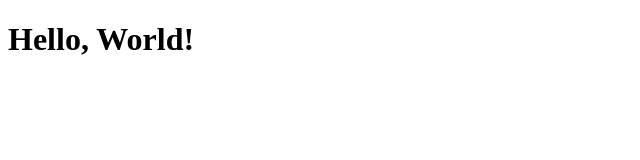
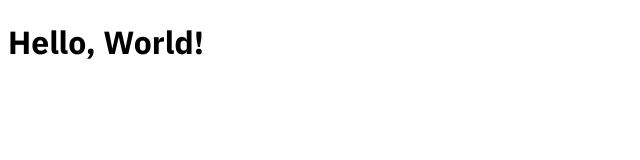
Before and after one commit to pabcrudel/pabcrudel.github.io, a Next.js app: page / in a window 1280 px wide. Shown: the top 160 px of the page, without its empty margins (0-640 px from the left). Built offline with nearby package versions, Linux system fonts and the light colour scheme.

Commit message:
feat: Use IBM Plex Sans font with System Font fallback

```diff
--- a/src/app/layout.jsx
+++ b/src/app/layout.jsx
@@ -1,6 +1,8 @@
+import { plexSansClass } from '../fonts/ibm_plex';
+
 export default function RootLayout ({ children }) {
   return (
-    <html lang="en">
+    <html lang="en" className={plexSansClass}>
       <head>
         <title>Hello, World!</title>
         <link
--- /dev/null
+++ b/src/fonts/ibm_plex.js
@@ -0,0 +1,12 @@
+// eslint-disable-next-line camelcase
+import { IBM_Plex_Sans } from 'next/font/google';
+
+const plexSans = IBM_Plex_Sans({
+  weight: ['400', '700'],
+  style: ['normal', 'italic'],
+  subsets: ['latin'],
+  display: 'swap',
+  fallback: ['SYSTEM-FONT']
+});
+
+export const plexSansClass = plexSans.className;
```
